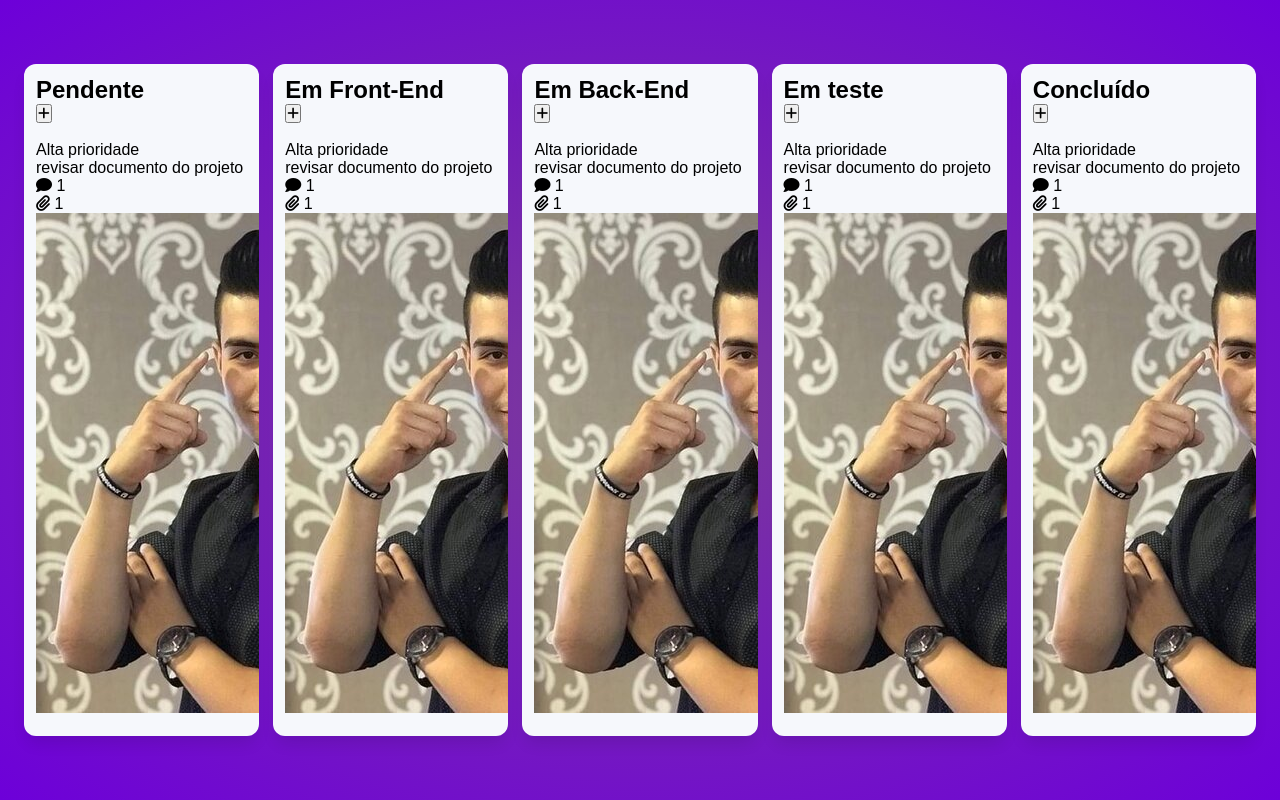
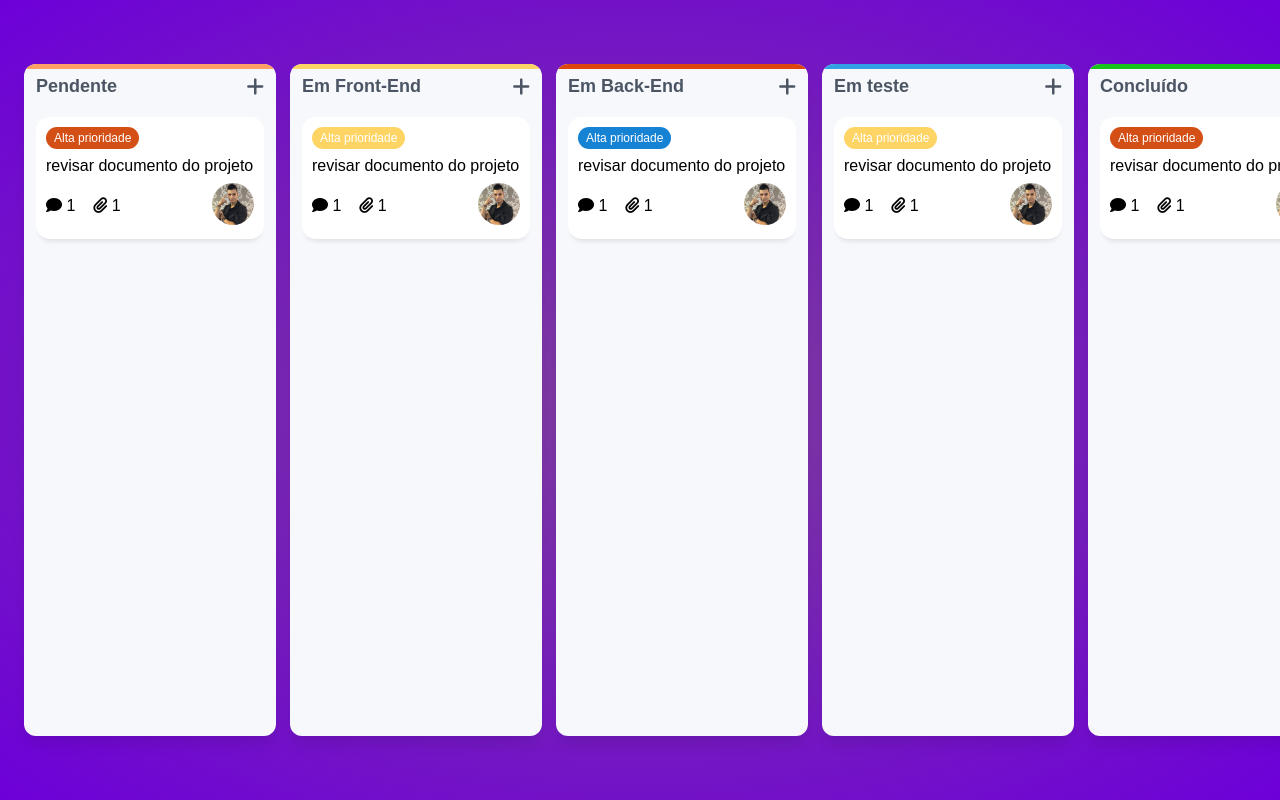
Before and after one commit to LuuizPaes/Kanban, a plain HTML site: page index.html in a window 1280 px wide. Drawn offline with Linux system fonts and the light colour scheme.

Commit message:
Parte do Css finalizada

```diff
--- a/index.html
+++ b/index.html
@@ -25,7 +25,7 @@
 
             <div class="kanban-cards">
                 <div class="kanban-card">
-                    <div class="bagde high">
+                    <div class="badge high">
                         <span>
                             Alta prioridade
                         </span>
@@ -68,7 +68,7 @@
 
             <div class="kanban-cards">
                 <div class="kanban-card">
-                    <div class="bagde high">
+                    <div class="badge medium">
                         <span>
                             Alta prioridade
                         </span>
@@ -111,7 +111,7 @@
 
             <div class="kanban-cards">
                 <div class="kanban-card">
-                    <div class="bagde high">
+                    <div class="badge low">
                         <span>
                             Alta prioridade
                         </span>
@@ -154,7 +154,7 @@
 
             <div class="kanban-cards">
                 <div class="kanban-card">
-                    <div class="bagde high">
+                    <div class="badge medium">
                         <span>
                             Alta prioridade
                         </span>
@@ -197,7 +197,7 @@
 
             <div class="kanban-cards">
                 <div class="kanban-card">
-                    <div class="bagde high">
+                    <div class="badge high">
                         <span>
                             Alta prioridade
                         </span>
@@ -232,5 +232,5 @@
     </main>
 
 </body>
-
+    <script src="src/javaScript/script.js"></script>
 </html>
--- a/src/css/style.css
+++ b/src/css/style.css
@@ -34,6 +34,7 @@ body {
     padding: 12px;
     overflow: hidden;
     position: relative;
+    min-width: 252px;
 }
 
 .kanban-column::after {
@@ -44,3 +45,113 @@ body {
     top: 0;
     left: 0;
 }
+
+.kanban-column[data-id="1"]::after {
+    background-color: #fea065;
+}
+
+.kanban-column[data-id="2"]::after {
+    background-color: #fed565;
+}
+
+.kanban-column[data-id="3"]::after {
+    background-color: #dc4710;
+}
+
+.kanban-column[data-id="4"]::after {
+    background-color: #34a0e4;
+}
+
+.kanban-column[data-id="5"]::after {
+    background-color: #1ac31c;
+}
+
+.kanban-title {
+    display: flex;
+    justify-content: space-between;
+}
+
+.kanban-title h2 {
+    font-size: 18px;
+    color: #4b5563;
+    font-weight: 600;
+}
+
+.add-card {
+    color: #4b5563;
+    font-size: 20px;
+    background-color: transparent;
+    cursor: pointer;
+    border: none;
+}
+
+.kanban-cards {
+    display: flex;
+    flex-direction: column;
+    gap: 8px;
+    height: 100%;
+    overflow-y: auto;
+    overflow-x: hidden;
+}
+
+.kanban-card {
+    display: flex;
+    flex-direction: column;
+    gap: 8px;
+    background-color: #fff;
+    border-radius: 14px;
+    padding: 10px;
+    box-shadow: 0px 5px 5px -3px rgba(0, 0, 0, 0.1);
+    cursor: pointer;
+}
+
+.badge {
+    color: #fff;
+    width: fit-content;
+    font-size: 12px;
+    padding: 4px 8px;
+    border-radius: 12px;
+}
+
+.badge.high {
+    background-color: #d44f16;
+}
+
+.badge.medium {
+    background-color: #fed565;
+}
+
+.badge.low {
+    background-color: #1682d4;
+}
+
+.card-infos {
+    display: flex;
+    justify-content: space-between;
+    align-items: center;
+}
+
+.card-icons {
+    display: flex;
+    gap: 18px;
+}
+
+
+.user img {
+    width: 42px;
+    height: 42px;
+    border-radius: 100%;
+    object-fit: cover;
+}
+
+*::-webkit-scrollbar {
+    width: 8px;
+}
+
+*::-webkit-scrollbar-track {
+    background-color: #eaeffa;
+}
+
+*::-webkit-scrollbar-thumb {
+    background-color: #a363e4;
+}
```
Lines whose indentation alone changed are shown as unchanged.
